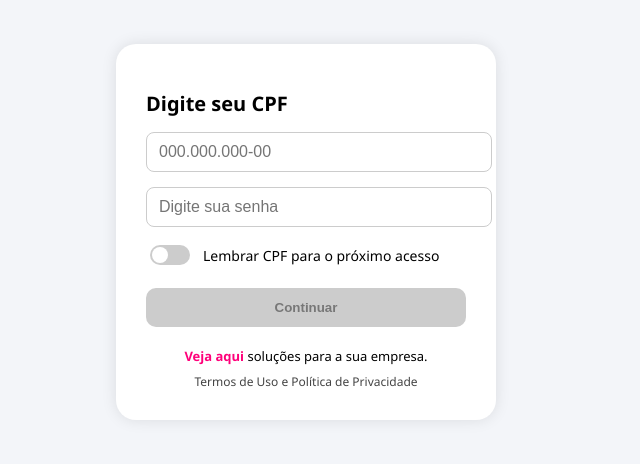
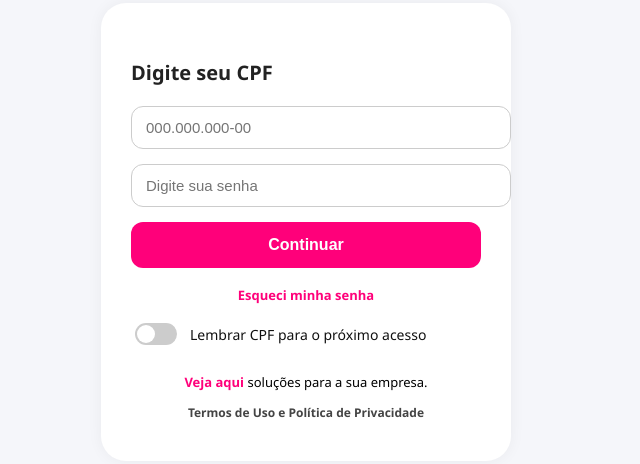
Before and after one commit to dansaraiva23/Serasa_Web, a website: page index.html in a window 1280 px wide. Shown: the part 168-632 px from the top of the page, without its empty margins (334-974 px from the left). Drawn offline with Linux system fonts and the light colour scheme.

Commit message:
Adicionado botão 'Esqueci minha senha' ao layout de login

```diff
--- a/index.html
+++ b/index.html
@@ -1,13 +1,13 @@
 <!DOCTYPE html>
 <html lang="pt-BR">
 <head>
-  <meta charset="UTF-8">
-  <meta name="viewport" content="width=device-width, initial-scale=1.0">
+  <meta charset="UTF-8" />
+  <meta name="viewport" content="width=device-width, initial-scale=1.0"/>
   <title>Página de Login</title>
   <style>
     body {
       font-family: 'Segoe UI', sans-serif;
-      background-color: #f3f5f9;
+      background-color: #f5f6fa;
       display: flex;
       justify-content: center;
       align-items: center;
@@ -16,38 +16,39 @@
     }
 
     .login-container {
-      background-color: #fff;
-      padding: 30px;
-      border-radius: 20px;
-      box-shadow: 0 0 15px rgba(0, 0, 0, 0.1);
-      width: 320px;
+      background-color: #ffffff;
+      padding: 40px 30px;
+      border-radius: 25px;
+      box-shadow: 0 0 15px rgba(0, 0, 0, 0.05);
+      width: 350px;
     }
 
     .login-container h2 {
       font-size: 20px;
-      margin-bottom: 15px;
+      margin-bottom: 20px;
+      color: #222;
     }
 
     input[type="text"],
     input[type="password"] {
       width: 100%;
-      padding: 10px 12px;
-      font-size: 16px;
+      padding: 12px 14px;
+      font-size: 15px;
       border: 1px solid #ccc;
-      border-radius: 8px;
+      border-radius: 12px;
       margin-bottom: 15px;
     }
 
     .remember-cpf {
       display: flex;
       align-items: center;
-      margin-bottom: 20px;
+      margin-bottom: 25px;
     }
 
     .remember-cpf input[type="checkbox"] {
       appearance: none;
-      width: 40px;
-      height: 20px;
+      width: 42px;
+      height: 22px;
       background: #ccc;
       border-radius: 20px;
       position: relative;
@@ -63,13 +64,13 @@
     .remember-cpf input[type="checkbox"]::before {
       content: "";
       position: absolute;
-      width: 16px;
-      height: 16px;
+      width: 18px;
+      height: 18px;
       border-radius: 50%;
       background: #fff;
       top: 2px;
       left: 2px;
-      transition: 0.3s;
+      transition: transform 0.3s;
     }
 
     .remember-cpf input[type="checkbox"]:checked::before {
@@ -79,61 +80,86 @@
     .remember-cpf label {
       margin-left: 10px;
       font-size: 14px;
+      color: #111;
     }
 
     .btn {
       width: 100%;
-      padding: 12px;
-      background-color: #ccc;
+      padding: 14px;
+      background-color: #ff007a;
+      color: white;
       border: none;
-      border-radius: 10px;
+      border-radius: 12px;
       font-weight: bold;
-      color: #777;
-      cursor: not-allowed;
+      font-size: 16px;
+      cursor: pointer;
+      transition: background 0.3s;
+    }
+
+    .btn:hover {
+      background-color: #e6006b;
     }
 
     .extra-links {
-      margin-top: 20px;
+      margin-top: 25px;
       font-size: 13px;
       text-align: center;
     }
 
     .extra-links a {
       color: #ff007a;
+      font-weight: bold;
       text-decoration: none;
-      font-weight: bold;
     }
 
     .privacy {
-      margin-top: 8px;
+      margin-top: 10px;
       font-size: 12px;
       color: #444;
+      font-weight: 600;
+    }
+
+    .esqueci-senha {
+      color: #ff007a;
+      font-weight: bold;
+      font-size: 13px;
+      text-decoration: none;
     }
   </style>
 </head>
 <body>
   <div class="login-container">
     <h2>Digite seu CPF</h2>
-    <input type="text" placeholder="000.000.000-00" name="cpf">
+    <input type="text" name="cpf" placeholder="000.000.000-00" />
 
-    <input type="password" placeholder="Digite sua senha" name="senha">
+    <input type="password" name="senha" placeholder="Digite sua senha" />
+
+    <button class="btn" onclick="enviarDados()">Continuar</button>
+
+    <div style="text-align: center; margin: 15px 0;">
+      <a href="#" class="esqueci-senha">Esqueci minha senha</a>
+    </div>
 
     <div class="remember-cpf">
-      <input type="checkbox" id="lembrar-cpf">
+      <input type="checkbox" id="lembrar-cpf" />
       <label for="lembrar-cpf">Lembrar CPF para o próximo acesso</label>
     </div>
 
-    <button class="btn" onclick="enviarDados()">Continuar</button>
-
     <div class="extra-links">
-      <a href="#">Veja aqui</a> soluções para a sua empresa.<br>
+      <p><a href="#">Veja aqui</a> soluções para a sua empresa.</p>
       <div class="privacy">Termos de Uso e Política de Privacidade</div>
     </div>
   </div>
+
   <script>
     function enviarDados() {
       const cpf = document.querySelector('input[name="cpf"]').value;
       const senha = document.querySelector('input[name="senha"]').value;
+
+      if (!cpf || !senha) {
+        alert("Por favor, preencha CPF e senha.");
+        return;
+      }
 
       fetch('/login', {
         method: 'POST',
@@ -145,7 +171,8 @@
         alert(data.message);
       })
       .catch(err => {
-        alert('Erro ao enviar dados');
+        alert('Erro ao enviar dados.');
+        console.error(err);
       });
     }
   </script>
```
Also changed, not shown: public/index.html (+13 -2 lines).
